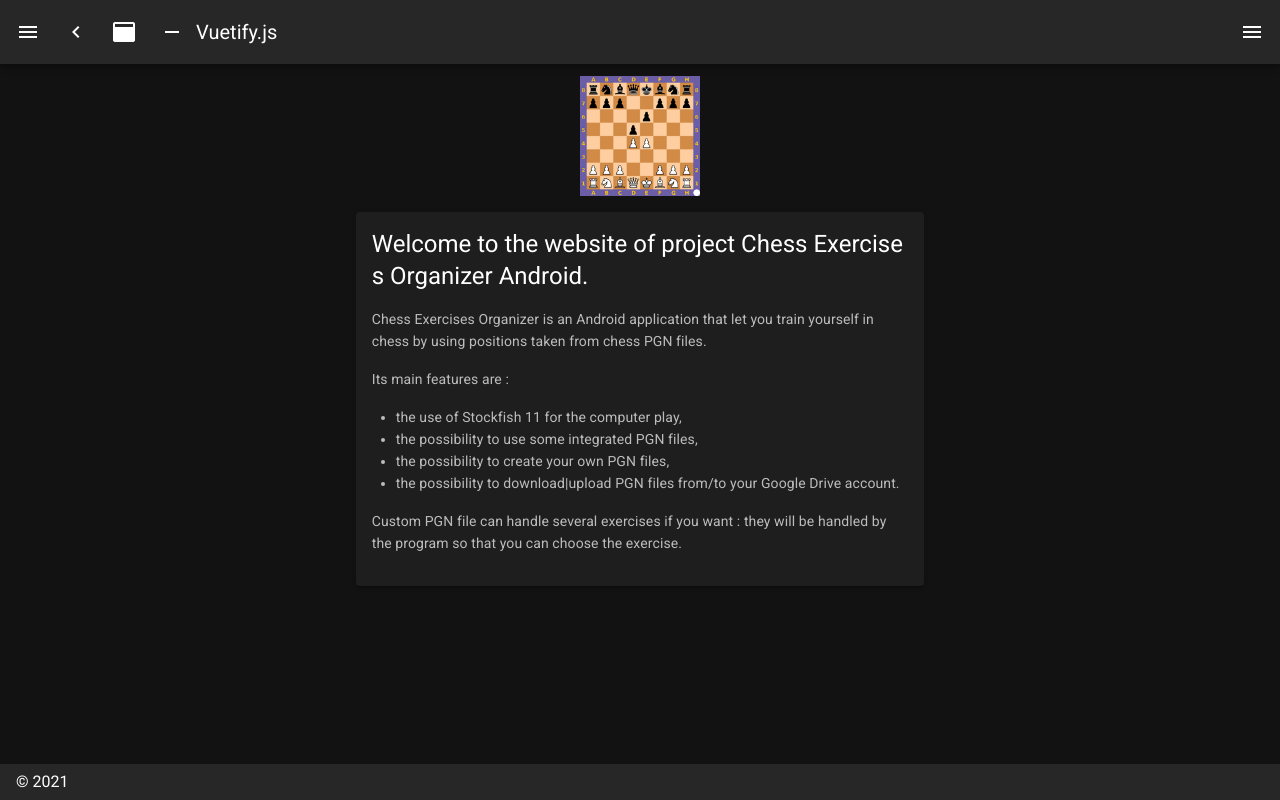
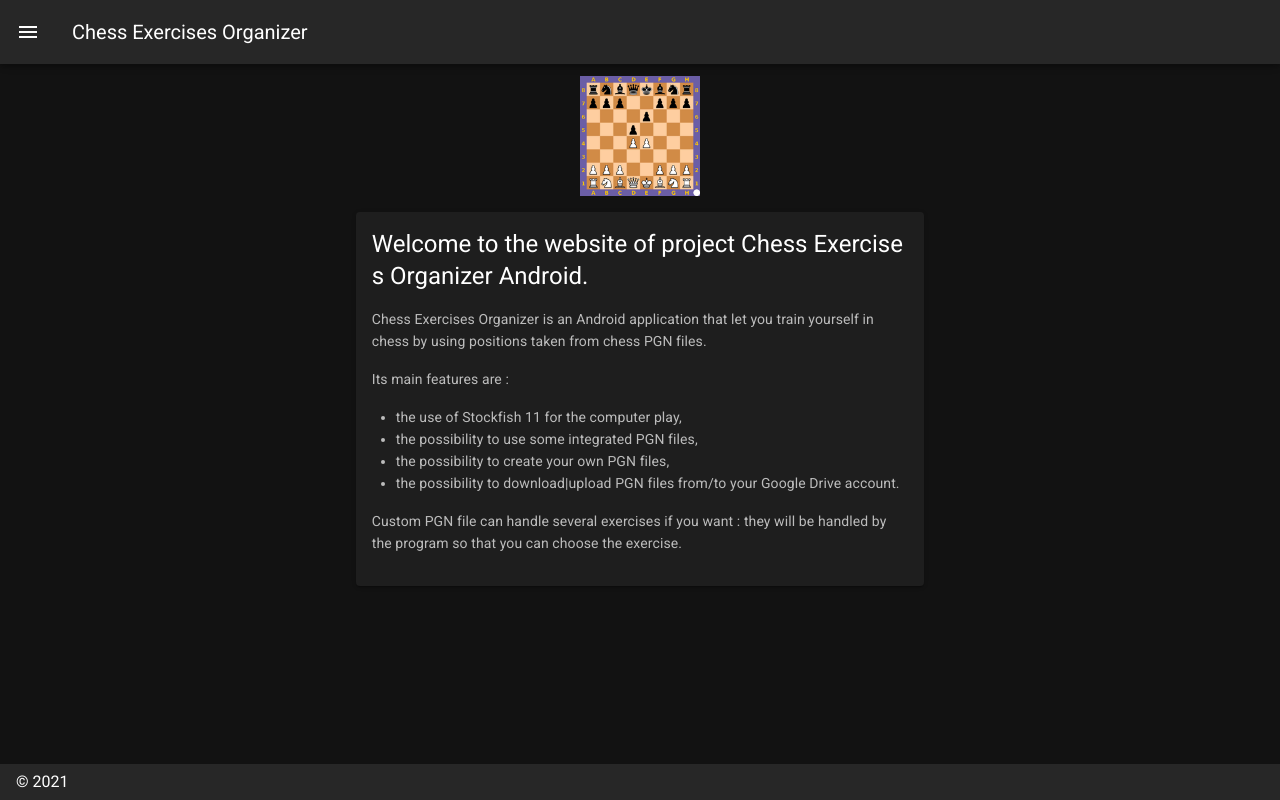
Before and after one commit to loloof64/Chess-Exercises-Organizer-Ionic-Vue-Website, a Nuxt app: page / in a window 1280 px wide. Built offline with nearby package versions, Linux system fonts and the light colour scheme.

Commit message:
Some adjustements on the default layout

```diff
--- a/layouts/default.vue
+++ b/layouts/default.vue
@@ -26,20 +26,7 @@
     </v-navigation-drawer>
     <v-app-bar :clipped-left="clipped" fixed app>
       <v-app-bar-nav-icon @click.stop="drawer = !drawer" />
-      <v-btn icon @click.stop="miniVariant = !miniVariant">
-        <v-icon>mdi-{{ `chevron-${miniVariant ? 'right' : 'left'}` }}</v-icon>
-      </v-btn>
-      <v-btn icon @click.stop="clipped = !clipped">
-        <v-icon>mdi-application</v-icon>
-      </v-btn>
-      <v-btn icon @click.stop="fixed = !fixed">
-        <v-icon>mdi-minus</v-icon>
-      </v-btn>
       <v-toolbar-title v-text="title" />
-      <v-spacer />
-      <v-btn icon @click.stop="rightDrawer = !rightDrawer">
-        <v-icon>mdi-menu</v-icon>
-      </v-btn>
     </v-app-bar>
     <v-main>
       <v-container>
@@ -89,7 +76,7 @@
       miniVariant: false,
       right: true,
       rightDrawer: false,
-      title: 'Vuetify.js',
+      title: 'Chess Exercises Organizer',
     }
   },
 }
```
